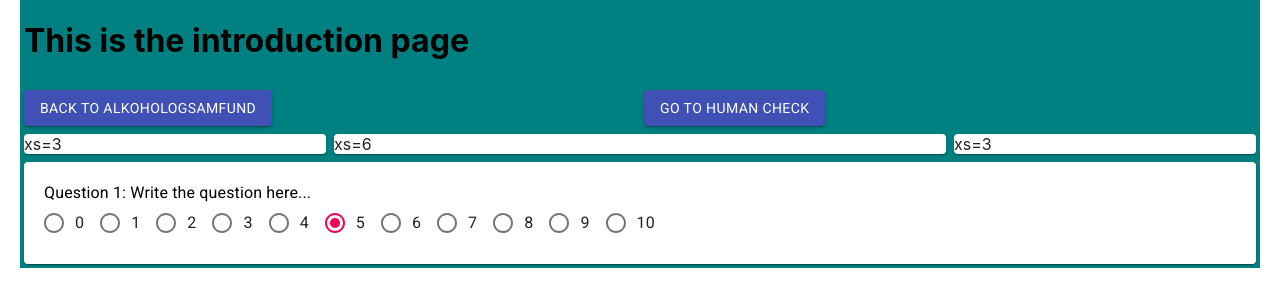
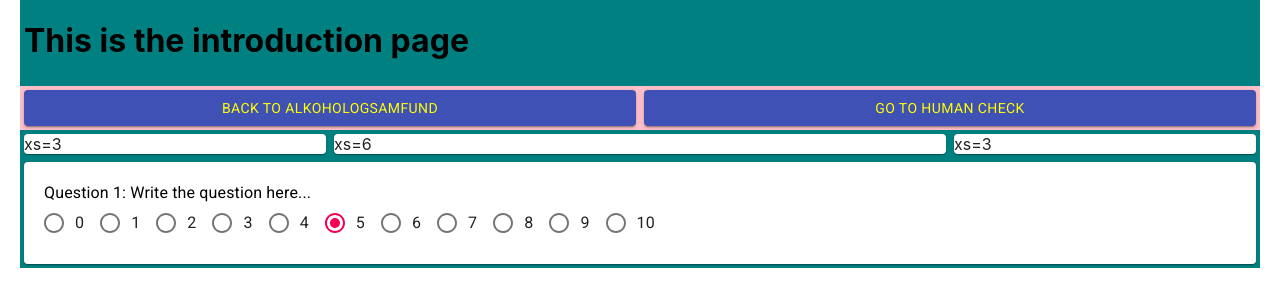
Before and after one commit to rubenbaskaran/ReactSurveyWebsite, a React (Create React App) app: page / in a window 1280 px wide. Shown: the top 306 px of the page. Built offline with nearby package versions, Linux system fonts and the light colour scheme.

Commit message:
added styling for buttons and removed redundant anchor tag

```diff
--- a/src/components/introduction/index.js
+++ b/src/components/introduction/index.js
@@ -1,5 +1,4 @@
 import React from "react";
-import { Link } from "react-router-dom";
 import {
   Container,
   Button,
@@ -16,11 +15,18 @@ const useStyles = makeStyles({
   grid: {
     background: "teal",
   },
+  childGrid: {
+    background: "pink",
+  },
   ratingScale: {
     padding: 20,
   },
   question: {
     color: "black",
+  },
+  button: {
+    color: "yellow",
+    width: "100%",
   },
 });
 
@@ -42,19 +48,25 @@ function Introduction() {
           <Grid item xs={12}>
             <h1>This is the introduction page</h1>
           </Grid>
-          <Grid item sm={6} xs={12}>
-            <a href="https://alkohologsamfund.dk/">
-              <Button variant="contained" color="primary">
-                Back to alkohologsamfund
-              </Button>
-            </a>
+          <Grid container item sm={6} xs={12} className={classes.childGrid}>
+            <Button
+              variant="contained"
+              color="primary"
+              className={classes.button}
+              href="https://alkohologsamfund.dk/"
+            >
+              Back to alkohologsamfund
+            </Button>
           </Grid>
-          <Grid item sm={6} xs={12}>
-            <Link to="/humancheck">
-              <Button variant="contained" color="primary">
-                Go to human check
-              </Button>
-            </Link>
+          <Grid container item sm={6} xs={12} className={classes.childGrid}>
+            <Button
+              variant="contained"
+              color="primary"
+              className={classes.button}
+              href="/humancheck"
+            >
+              Go to human check
+            </Button>
           </Grid>
           <Grid item xs={3}>
             <Paper>xs=3</Paper>
```
